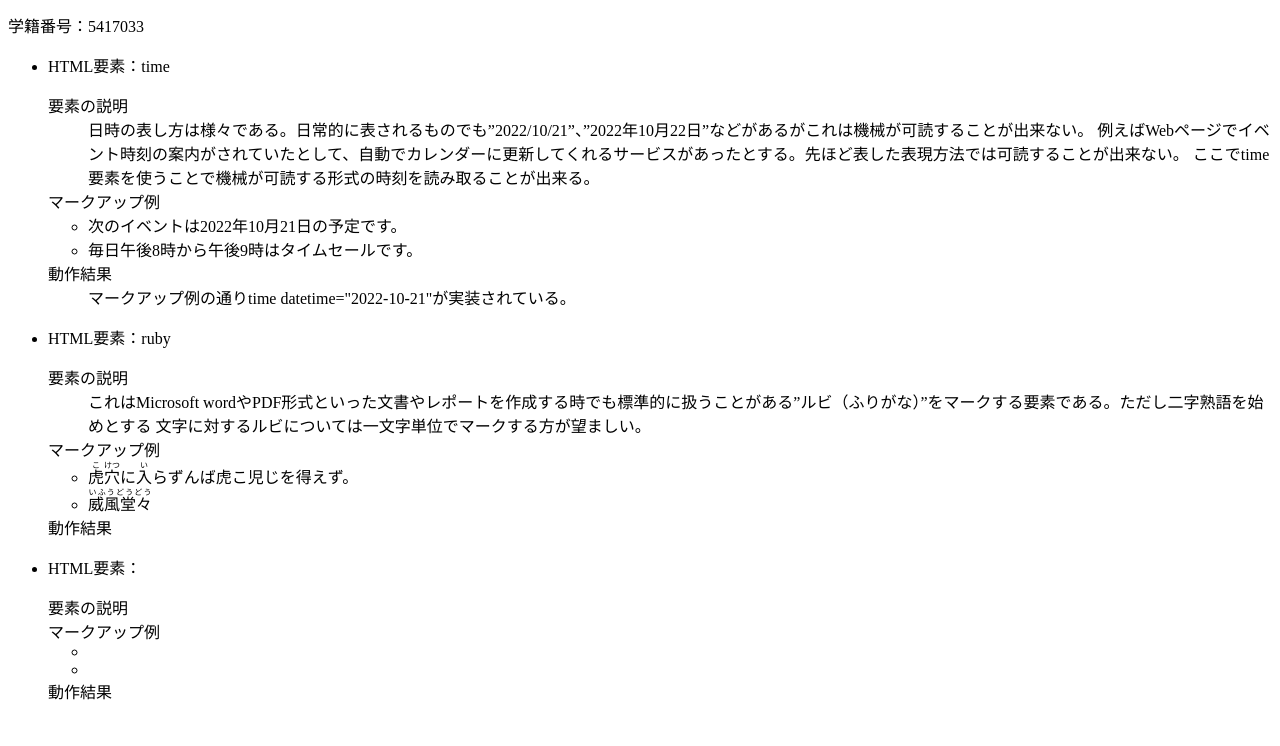
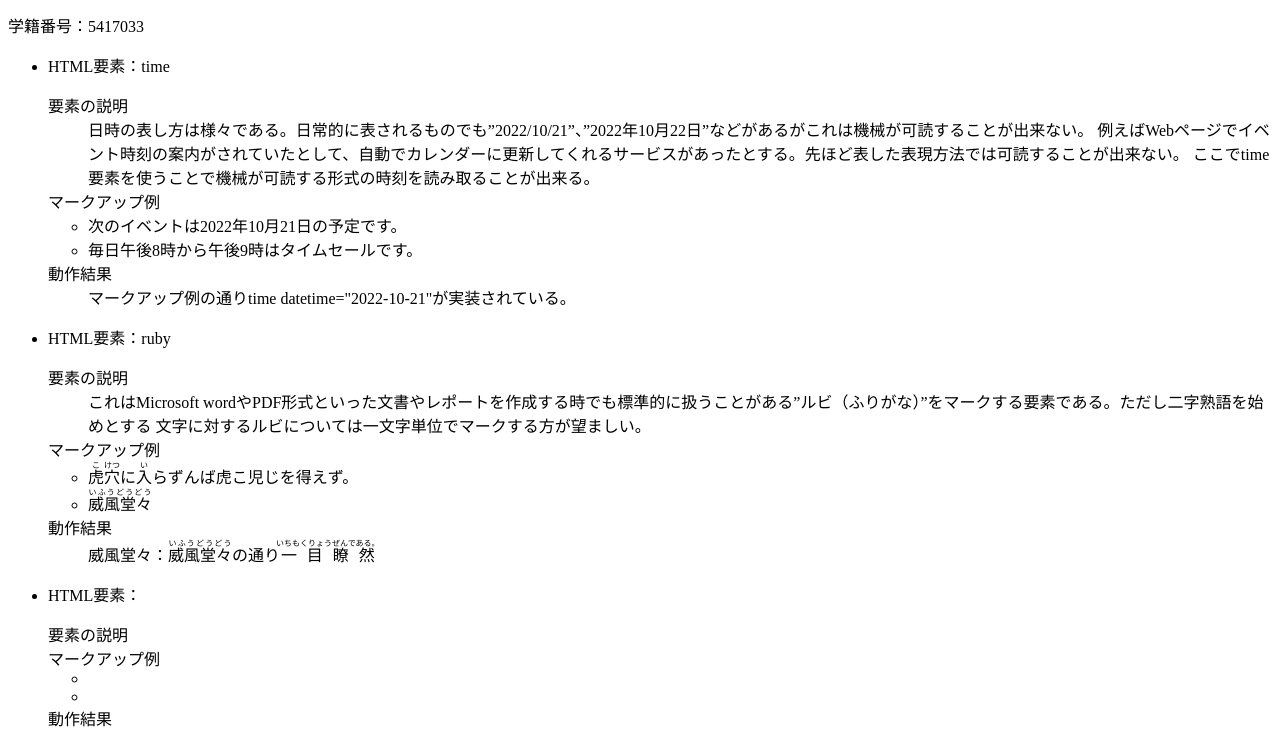
Before and after one commit to 5417033/webp-2, a plain HTML site: page index.html in a window 1280 px wide. Shown: the part 116-862 px from the top of the page. Before the commit the page ends 835 px from the top, so only its background shows below. Drawn offline with Linux system fonts and the light colour scheme.

Commit message:
Update index.html

```diff
--- a/index.html
+++ b/index.html
@@ -36,7 +36,7 @@
              <li><ruby>威風堂々<rt>いふうどうどう</ruby></li>
            </ul>
          <dt>動作結果</dt>
-           <dd></dd>
+           <dd>威風堂々：<ruby>威風堂々<rt>いふうどうどう</ruby>の通り<ruby>一目瞭然<rt>いちもくりょうぜん</rudy>である。</dd>
       </dl>
 
       <li>HTML要素：</li>
```
